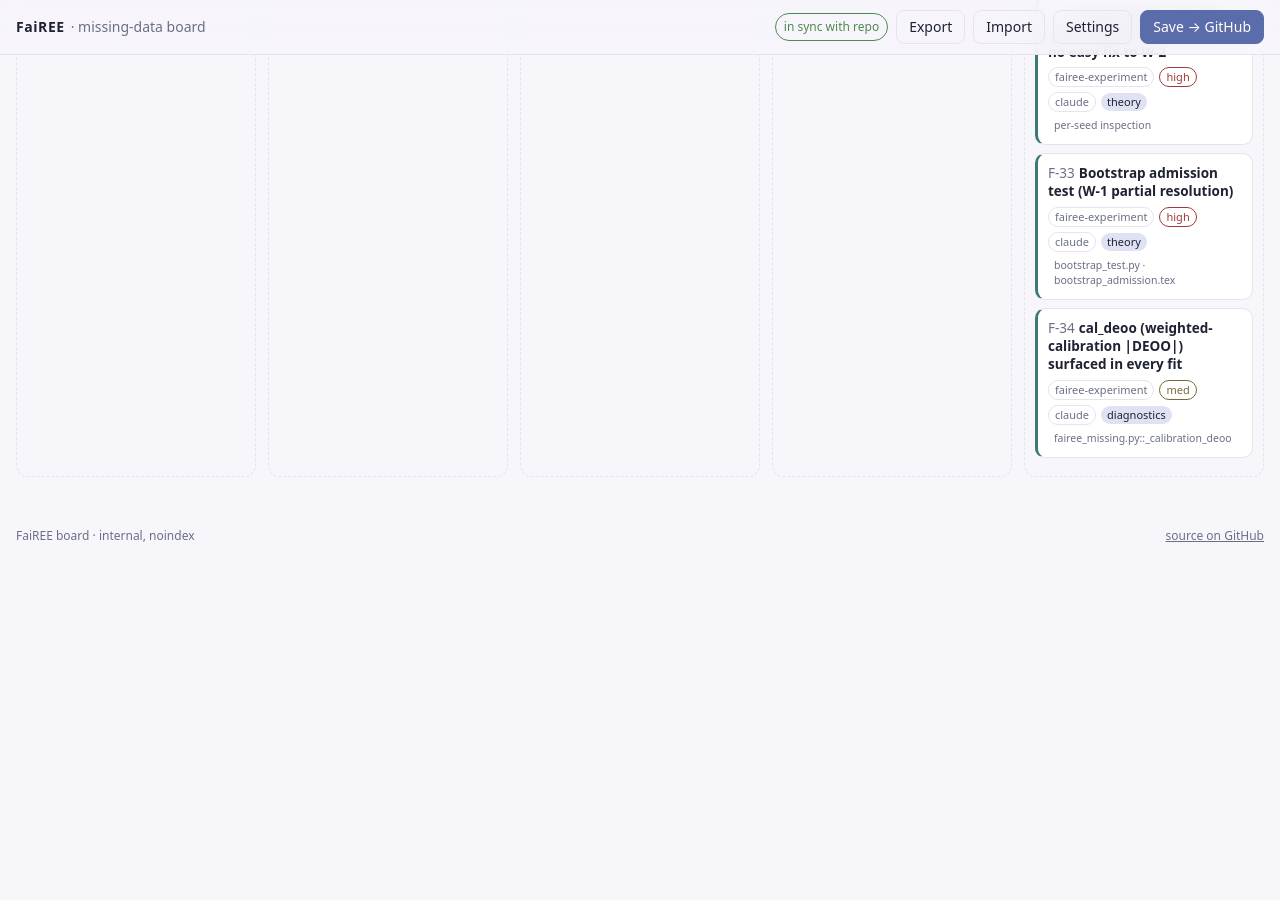
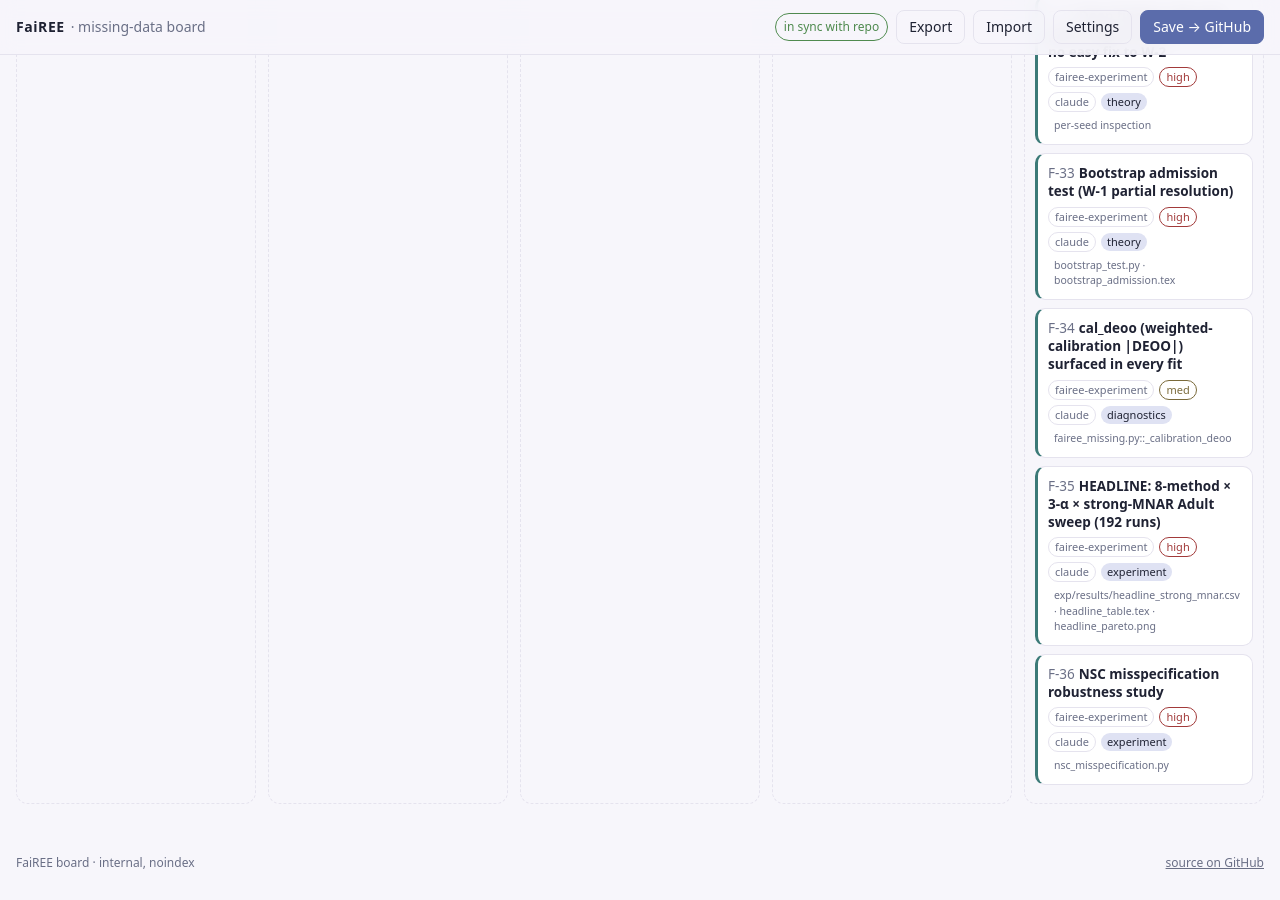
Before and after one commit to yulinl2/yulinl2.github.io, a Jekyll site: the page fairee-board/index.html, which Jekyll copies as it is, in a window 1280 px wide and 900 px high, scrolled down 7423 px. Built offline with Jekyll 4.4.1, drawn with Linux system fonts in a browser that asks for light colours; before the commit the page ends 7995 px from its top, so only the background shows below that; some of the changed text lies outside the part shown.

Commit message:
board: +F-35 headline 192-run sweep + F-36 NSC robustness study

```diff
--- a/fairee-board/assets/data/roadmap.json
+++ b/fairee-board/assets/data/roadmap.json
@@ -1281,6 +1281,36 @@
         "fairee_missing.py::_calibration_deoo"
       ],
       "detail": "The Beta-quantile / bootstrap bound directly controls cal_deoo, not test_eoo. Reporting both lets a downstream auditor distinguish algorithm-controlled gap from test-set sampling noise. Across all sweeps: cal_eoo << test_eoo (typically 2-3x smaller)."
+    },
+    {
+      "id": "F-35",
+      "group": "TP",
+      "title": "HEADLINE: 8-method × 3-α × strong-MNAR Adult sweep (192 runs)",
+      "category": "experiment",
+      "status": "done",
+      "priority": "high",
+      "owner": "claude",
+      "repo": "fairee-experiment",
+      "refs": [
+        "exp/results/headline_strong_mnar.csv",
+        "headline_table.tex",
+        "headline_pareto.png"
+      ],
+      "detail": "At STRICT α=0.05 + heavy MNAR: 5 FaiREE variants (CC/missing/NSC/DR-safe/bootstrap) ALL satisfy budget; 3 baselines (naive/Hardt/fairee_dr) ALL exceed budget. CC-FaiREE acc=0.775; fairee_dr acc=0.831 but EOO=0.096 > α. The cleanest motivation for finite-sample fair classification under MNAR."
+    },
+    {
+      "id": "F-36",
+      "group": "P",
+      "title": "NSC misspecification robustness study",
+      "category": "experiment",
+      "status": "done",
+      "priority": "high",
+      "owner": "claude",
+      "repo": "fairee-experiment",
+      "refs": [
+        "nsc_misspecification.py"
+      ],
+      "detail": "NSC tightens EOO across 3 missingness mechanisms (correct NSC, outcome-dependent, X-A interaction). Misspecification doesn't catastrophically hurt — under outcome-dep MNAR, NSC still cuts EOO from 0.046 to 0.025 (-0.021) at cost of 3pp ACC. Robust to soft misspec; falls back to degenerate (no admit) under hard misspec (interaction)."
     }
   ]
 }
```
